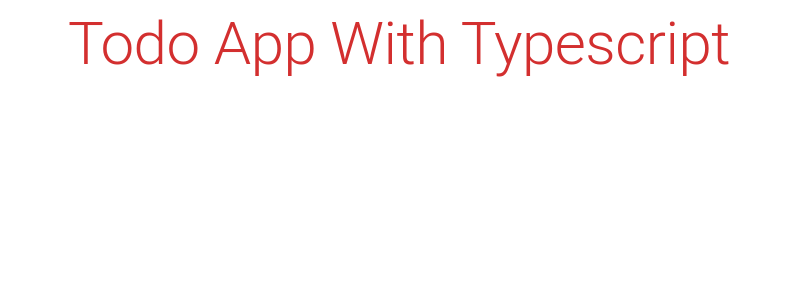
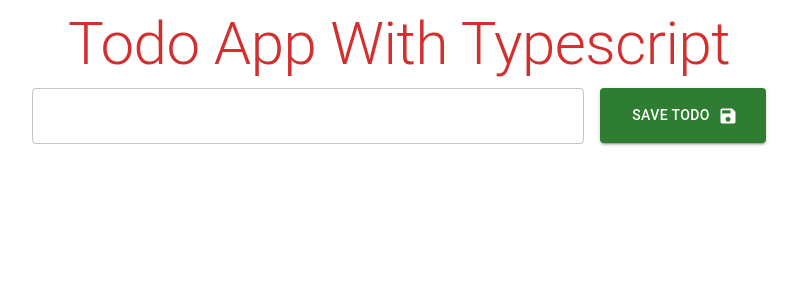
Before and after one commit to OzkanDeniz/todo-app, a React (Create React App) app: page / in a window 1280 px wide. Shown: the top 300 px of the page, without its empty margins (241-1039 px from the left). Built offline with nearby package versions, Linux system fonts and the light colour scheme.

Commit message:
input button

```diff
--- a/src/components/AddTodo.tsx
+++ b/src/components/AddTodo.tsx
@@ -1,10 +1,12 @@
-import { Box } from '@mui/material'
+import { Height, Save } from '@mui/icons-material'
+import { Box, Button, TextField } from '@mui/material'
 import React from 'react'
 
 const AddTodo = () => {
   return (
-    <Box component="form" sx={{display:{xs:"block", sm:"flex"}, justifyContent:{}}}>
-
+    <Box component="form" sx={{display:{xs:"block", sm:"flex"}, justifyContent:{xs:"flex-start",sm:"center"},m:{xs:1, sm:"auto"}, height:{xs:"120px", sm:"80px"}}}>
+      <TextField variant='outlined' color='success' sx={{minWidth:{xs:"100%", sm:"50%"}, height:"50px", m:1}}/>
+      <Button variant="contained" endIcon={<Save />} color='success' sx={{minWidth:{xs:"100%", sm:"15%"},height:"55px", m:1}}>Save Todo</Button>
     </Box>
   )
 }
--- a/src/pages/Main.tsx
+++ b/src/pages/Main.tsx
@@ -1,10 +1,12 @@
 import { Container } from "@mui/material";
 import Header from "../components/Header";
+import AddTodo from "../components/AddTodo";
 
 const Main = () => {
   return (
     <Container>
       <Header />
+      <AddTodo/>
     </Container>
   );
 };
```
